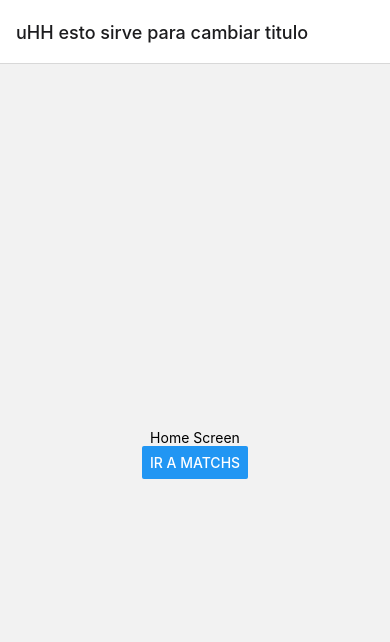
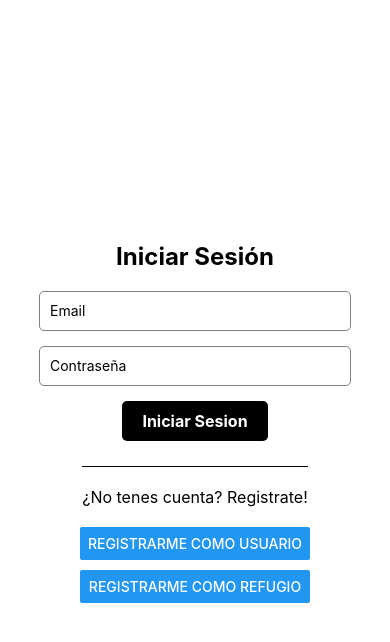
Before and after one commit to AgustinGiudice/petHope, a React Native app: screen /Login in a window 390 px wide. Shown: the top 642 px of the page. Built offline with nearby package versions, Linux system fonts and the light colour scheme.

Commit message:
linkeo de iniciar sesion. pruebas con base de datos. agregado de pantallas

```diff
--- a/App.js
+++ b/App.js
@@ -2,14 +2,14 @@ import { StyleSheet, Text, View } from "react-native";
 import CustomComponent from "./components/CustomComponent";
 import HamburguerMenu from "./components/HamburguerMenu";
 import Menu from "./components/Menu";
-
+import Login from "./screens/Login"
 // NAVIGATION
 import { NavigationContainer } from '@react-navigation/native';
 import { createNativeStackNavigator } from '@react-navigation/native-stack';
 // SCREENS
 import Home from "./screens/home";
 import Match from "./screens/Match";
-
+import RegisterUser from "./screens/RegisterUser";
 const Stack = createNativeStackNavigator();
 
 export default function App() {
@@ -20,10 +20,15 @@ export default function App() {
         <CustomComponent />
         <Menu />
       </View> */}
-        <Stack.Navigator initialRouteName="Home">
+      <Stack.Navigator initialRouteName="Login">
+      <Stack.Screen name="Login" component={Login} options={{ headerShown: false }}/>
         <Stack.Screen name="Home" component={Home} options={{ title: 'uHH esto sirve para cambiar titulo' }}/>
         <Stack.Screen name="Matchs" component={Match} options={{ headerShown: false }}/>
+        <Stack.Screen name="RegisterUser" component={RegisterUser} options={{ headerShown: false }}/>
       </Stack.Navigator>
+      {/* <Login></Login> */}
+
+      {/* <RegisterUser/> */}
     </NavigationContainer>
   );
 }
--- a/package.json
+++ b/package.json
@@ -13,6 +13,7 @@
     "@react-navigation/native": "^6.1.7",
     "@react-navigation/native-stack": "^6.9.13",
     "@react-navigation/stack": "^6.3.17",
+    "cors": "^2.8.5",
     "expo": "~48.0.18",
     "react": "18.2.0",
     "react-dom": "18.2.0",
--- /dev/null
+++ b/screens/Login.js
@@ -0,0 +1,87 @@
+import React from 'react';
+import { View, Text, TextInput, TouchableOpacity, StyleSheet, Button } from 'react-native';
+import { NavigationContainer } from '@react-navigation/native';
+import { createNativeStackNavigator } from '@react-navigation/native-stack';
+
+const LoginScreen = ({ navigation }) => {
+  return (
+    <View style={styles.container}>
+      <Text style={styles.title}>Iniciar Sesión</Text>
+      <TextInput style={styles.input} placeholder="Email" />
+      <TextInput style={styles.input} placeholder="Contraseña" secureTextEntry={true} />
+      <TouchableOpacity style={styles.loginButton}>
+          <Text style={styles.registerButtonText}>Iniciar Sesion</Text>
+      </TouchableOpacity>
+
+      <Text style={styles.registerTextContainer}>
+        <Text style={styles.registerText}>¿No tenes cuenta? Registrate!</Text>
+      </Text>
+      <View style={styles.registerButtonsContainer}>
+        <TouchableOpacity style={styles.registerButton}>
+          <Button
+              title="Registrarme como Usuario"
+              onPress={() => navigation.navigate('RegisterUser')}
+          />
+        </TouchableOpacity>
+        <TouchableOpacity style={styles.registerButton}>
+          <Button
+              title="Registrarme como Refugio"
+              onPress={() => navigation.navigate('RegisterUser')}
+          />
+        </TouchableOpacity>
+      </View>
+    </View>
+  );
+};
+
+const styles = StyleSheet.create({
+  container: {
+    flex: 1,
+    justifyContent: 'center',
+    alignItems: 'center',
+    backgroundColor: '#fff',
+  },
+  title: {
+    fontSize: 24,
+    fontWeight: 'bold',
+    marginBottom: 20,
+  },
+  input: {
+    width: '80%',
+    height: 40,
+    borderColor: 'gray',
+    borderWidth: 1,
+    borderRadius: 5,
+    paddingHorizontal: 10,
+    marginBottom: 15,
+  },
+  loginButton:{
+    backgroundColor: 'black',
+    borderRadius: 5,
+    paddingVertical: 10,
+    paddingHorizontal: 20,
+    marginHorizontal: 5,
+    marginBottom: 25,
+  },
+  registerTextContainer: {
+    marginBottom: 20,
+    borderTopWidth: 1,
+    borderBottomColor: 'black',
+    paddingTop: 20
+  },
+  registerText: {
+    color: 'Black',
+    fontSize: 16,
+  },
+  registerButtonsContainer: {
+    flexDirection: 'column',
+    gap: 10
+  },
+  registerButtonText: {
+    color: '#fff',
+    fontSize: 16,
+    fontWeight: 'bold',
+  },
+});
+
+export default LoginScreen;
--- /dev/null
+++ b/screens/RegisterUser.js
@@ -0,0 +1,114 @@
+import React, { useState } from 'react';
+import { View, Text, TextInput, TouchableOpacity, StyleSheet } from 'react-native';
+
+
+const CreateUserForm = () => {
+  const [nombre, setNombre] = useState('');
+  const [apellido, setApellido] = useState('');
+  const [telefono, setTelefono] = useState('');
+  const [mail, setMail] = useState('');
+
+  const handleSubmit = () => {
+    // Crear un objeto con los datos del usuario
+    const usuarioData = {
+      nombre,
+      apellido,
+      telefono,
+      mail,
+    };
+
+    // Realizar la petición POST al backend para guardar los datos del usuario
+    fetch('http://localhost:3000/api/usuarios', {
+      method: 'POST',
+      headers: {
+        'Content-Type': 'application/json',
+      },
+      body: JSON.stringify(usuarioData),
+    })
+      .then((response) => response.json())
+      .then((data) => {
+        console.log('Respuesta del backend:', data);
+        // Reiniciar los campos del formulario después de guardar los datos
+        setNombre('');
+        setApellido('');
+        setTelefono('');
+        setMail('');
+      })
+      .catch((error) => {
+        console.error('Error al guardar el usuario:', error);
+        // Aquí puedes agregar lógica para mostrar un mensaje de error al usuario si la petición falla
+      });
+  };
+
+  return (
+    <View style={styles.container}>
+      <Text style={styles.label}>Nombre:</Text>
+      <TextInput
+        style={styles.input}
+        value={nombre}
+        onChangeText={setNombre}
+        placeholder="Nombre"
+      />
+      <Text style={styles.label}>Apellido:</Text>
+      <TextInput
+        style={styles.input}
+        value={apellido}
+        onChangeText={setApellido}
+        placeholder="Apellido"
+      />
+      <Text style={styles.label}>Teléfono:</Text>
+      <TextInput
+        style={styles.input}
+        value={telefono}
+        onChangeText={setTelefono}
+        placeholder="Teléfono"
+        keyboardType="numeric"
+      />
+      <Text style={styles.label}>Email:</Text>
+      <TextInput
+        style={styles.input}
+        value={mail}
+        onChangeText={setMail}
+        placeholder="Email"
+        keyboardType="email-address"
+      />
+      <TouchableOpacity style={styles.button} onPress={handleSubmit}>
+        <Text style={styles.buttonText}>Guardar</Text>
+      </TouchableOpacity>
+    </View>
+  );
+};
+
+const styles = StyleSheet.create({
+  container: {
+    padding: 20,
+    backgroundColor: '#fff',
+  },
+  label: {
+    fontSize: 16,
+    fontWeight: 'bold',
+    marginBottom: 5,
+  },
+  input: {
+    height: 40,
+    borderColor: 'gray',
+    borderWidth: 1,
+    borderRadius: 5,
+    paddingHorizontal: 10,
+    marginBottom: 15,
+  },
+  button: {
+    backgroundColor: 'blue',
+    borderRadius: 5,
+    paddingVertical: 10,
+    paddingHorizontal: 20,
+    alignItems: 'center',
+  },
+  buttonText: {
+    color: '#fff',
+    fontSize: 16,
+    fontWeight: 'bold',
+  },
+});
+
+export default CreateUserForm;
```
Also changed, not shown: screens/RegisterRef.js (added), 1 other file (tests, documents, lock files or other folders).
